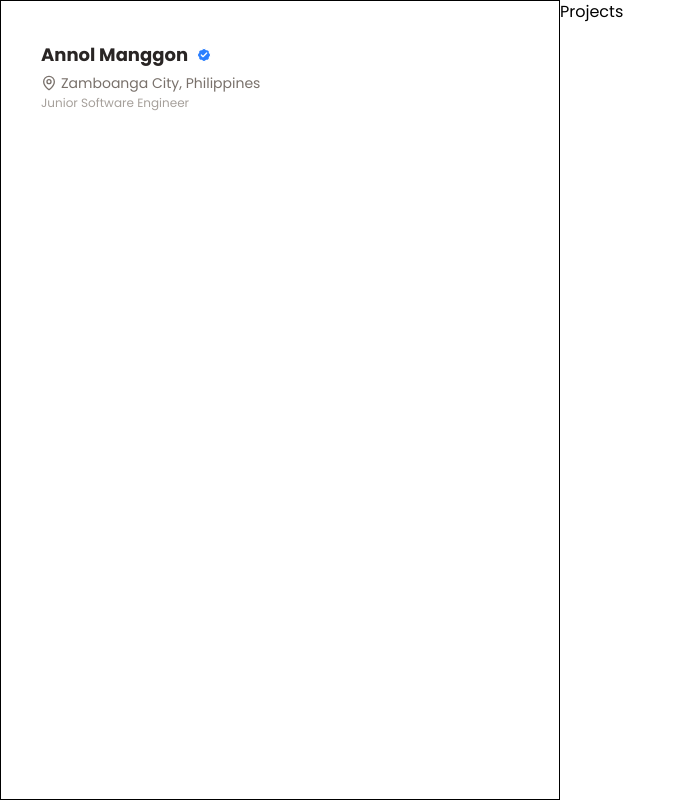
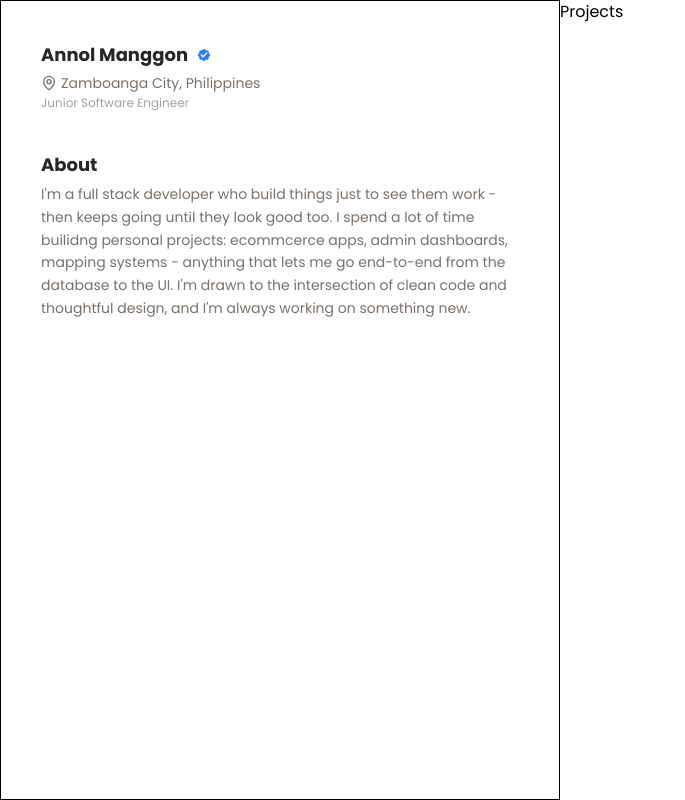
Before and after one commit to annoll/portfolio2.0, a Next.js app: page / in a window 1280 px wide. Shown: the whole page, without its empty margins (0-685 px from the left). Built offline with nearby package versions, Linux system fonts and the light colour scheme.

Commit message:
Add PageHeader and AboutPage components

```diff
--- /dev/null
+++ b/app/components/AboutPage.tsx
@@ -0,0 +1,20 @@
+import PageHeader from "./PageHeader";
+
+export default function AboutPage() {
+  return (
+    <div>
+      <PageHeader title="About" />
+
+      <div className="max-w-lg mt-1">
+        <p className="text-stone-500 text-sm leading-relaxed">
+          I&apos;m a full stack developer who build things just to see them work
+          - then keeps going until they look good too. I spend a lot of time
+          builidng personal projects: ecommcerce apps, admin dashboards, mapping
+          systems - anything that lets me go end-to-end from the database to the
+          UI. I&apos;m drawn to the intersection of clean code and thoughtful
+          design, and I&apos;m always working on something new.{" "}
+        </p>
+      </div>
+    </div>
+  );
+}
--- /dev/null
+++ b/app/components/PageHeader.tsx
@@ -0,0 +1,11 @@
+interface PageHeaderProp {
+  title: string;
+}
+
+export default function PageHeader({ title }: PageHeaderProp) {
+  return (
+    <div className="mt-10">
+      <h2 className="font-bold text-lg text-stone-800">{title}</h2>
+    </div>
+  );
+}
--- a/app/components/Sidebar.tsx
+++ b/app/components/Sidebar.tsx
@@ -1,4 +1,5 @@
 import { BadgeCheck, MapPin } from "lucide-react";
+import AboutPage from "./AboutPage";
 
 export default function Sidebar() {
   return (
@@ -18,6 +19,8 @@ export default function Sidebar() {
           Junior Software Engineer
         </p>
       </div>
+
+      <AboutPage />
     </div>
   );
 }
```
